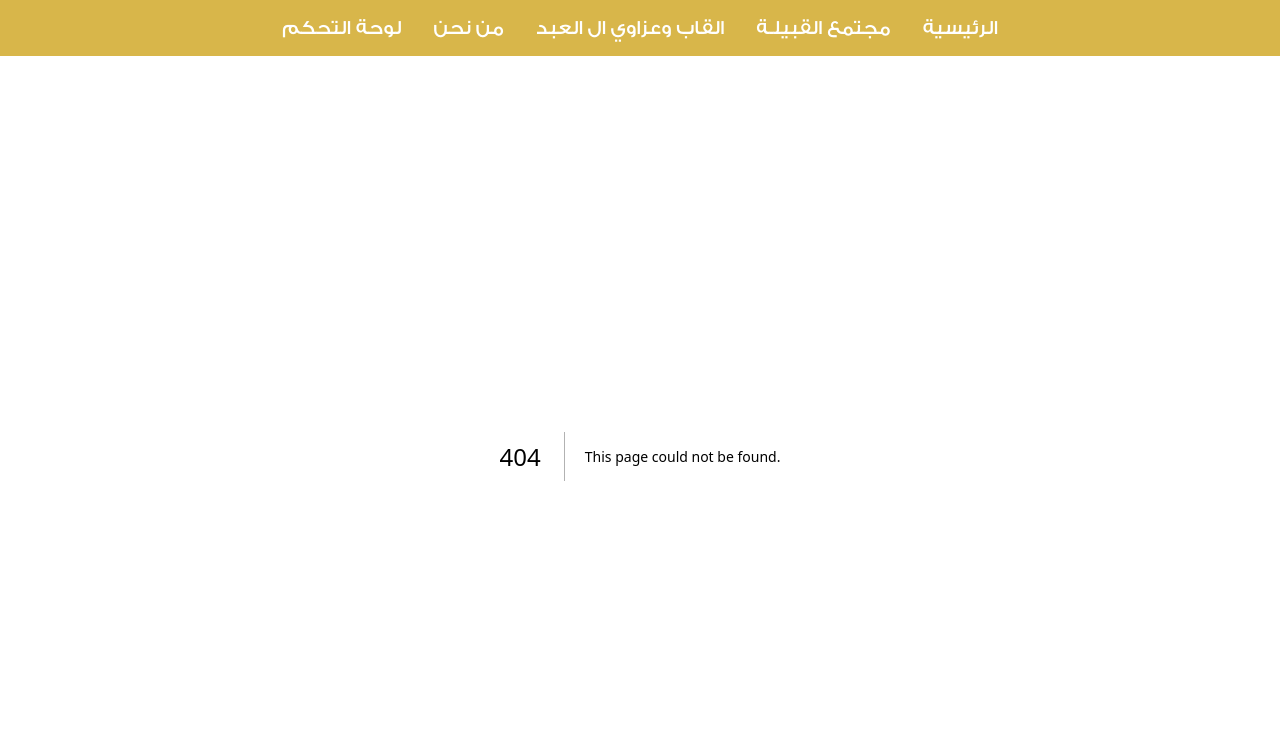
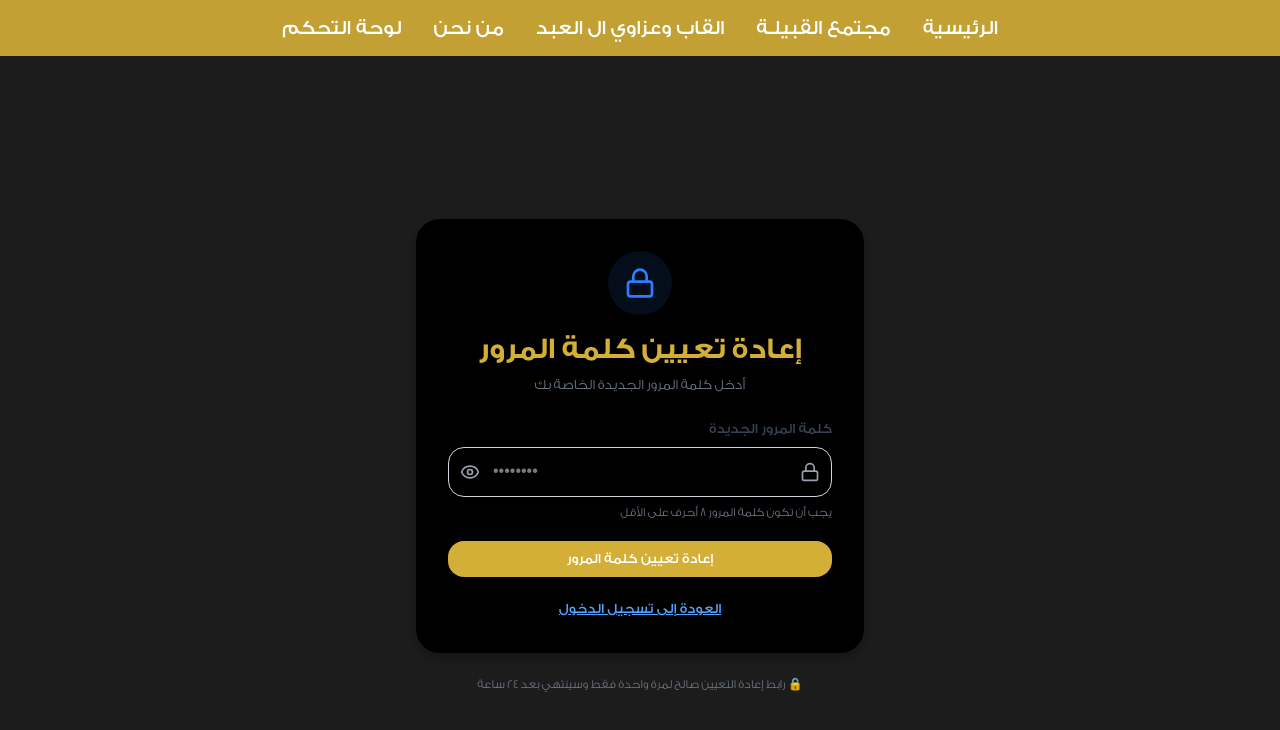
Before and after one commit to malikhussein/alabd-family, a Next.js app: page /reset-password/1 in a window 1280 px wide. Before the commit this address had no page. Shown: the top 730 px of the page. Built offline with nearby package versions, Linux system fonts and the light colour scheme.

Commit message:
feat: add reset password page with form validation, success/error messages, and navigation

```diff
--- /dev/null
+++ b/app/reset-password/[code]/page.tsx
@@ -0,0 +1,212 @@
+'use client';
+
+import { useState } from 'react';
+import { useForm } from 'react-hook-form';
+import { zodResolver } from '@hookform/resolvers/zod';
+import {
+  resetPasswordSchema,
+  type ResetPasswordInput,
+} from '@/lib/validation/auth';
+import { useRouter, useParams } from 'next/navigation';
+import Link from 'next/link';
+import { Button } from '../../../components/ui/button';
+import { Lock, Eye, EyeOff, CheckCircle } from 'lucide-react';
+
+export default function ResetPasswordPage() {
+  const [serverError, setServerError] = useState<string | null>(null);
+  const [successMessage, setSuccessMessage] = useState<string | null>(null);
+  const [showPassword, setShowPassword] = useState(false);
+  const router = useRouter();
+  const params = useParams();
+  const code = params.code as string;
+
+  const form = useForm<ResetPasswordInput>({
+    resolver: zodResolver(resetPasswordSchema),
+    defaultValues: { code: code || '', password: '' },
+    mode: 'onSubmit',
+  });
+
+  async function onSubmit(values: ResetPasswordInput) {
+    setServerError(null);
+    setSuccessMessage(null);
+
+    try {
+      const res = await fetch('/api/reset-password', {
+        method: 'POST',
+        headers: { 'Content-Type': 'application/json' },
+        body: JSON.stringify(values),
+      });
+
+      const data = await res.json().catch(() => ({}));
+
+      if (!res.ok) {
+        setServerError(data?.message ?? 'فشل إعادة تعيين كلمة المرور');
+        return;
+      }
+
+      setSuccessMessage('تم إعادة تعيين كلمة المرور بنجاح');
+
+      // Redirect to login after 2 seconds
+      setTimeout(() => {
+        router.push('/login');
+      }, 2000);
+    } catch (error) {
+      console.log(error);
+      setServerError('حدث خطأ. يرجى المحاولة مرة أخرى');
+    }
+  }
+
+  const { register, handleSubmit, formState } = form;
+  const { errors, isSubmitting } = formState;
+
+  return (
+    <div
+      className="min-h-screen bg-card flex items-center justify-center p-4"
+      dir="rtl"
+    >
+      <div className="w-full max-w-md">
+        {/* Card Container */}
+        <div className="rounded-2xl bg-black shadow-xl p-8 space-y-6">
+          {/* Header */}
+          <div className="text-center space-y-2">
+            <div className="w-16 h-16 bg-blue-500/10 rounded-full mx-auto flex items-center justify-center mb-4">
+              <Lock className="w-8 h-8 text-blue-500" />
+            </div>
+            <h1 className="text-3xl font-bold text-primary">
+              إعادة تعيين كلمة المرور
+            </h1>
+            <p className="text-gray-500 text-sm">
+              أدخل كلمة المرور الجديدة الخاصة بك
+            </p>
+          </div>
+
+          {/* Form */}
+          <form onSubmit={handleSubmit(onSubmit)} className="space-y-5">
+            {/* Hidden Code Input */}
+            <input type="hidden" {...register('code')} value={code} />
+
+            {/* Password Input */}
+            <div className="space-y-2">
+              <label className="text-sm font-medium text-gray-700 block">
+                كلمة المرور الجديدة
+              </label>
+              <div className="relative">
+                <input
+                  type={showPassword ? 'text' : 'password'}
+                  placeholder="••••••••"
+                  {...register('password')}
+                  className="w-full px-4 py-3 pl-11 pr-11 border border-gray-300 rounded-lg focus:ring-2 focus:ring-blue-500 focus:border-transparent transition-all outline-none"
+                  dir="ltr"
+                />
+                <div className="absolute right-3 top-1/2 -translate-y-1/2 text-gray-400">
+                  <Lock className="w-5 h-5" />
+                </div>
+                <button
+                  type="button"
+                  onClick={() => setShowPassword(!showPassword)}
+                  className="absolute left-3 top-1/2 -translate-y-1/2 text-gray-400 hover:text-gray-600 transition-colors"
+                >
+                  {showPassword ? (
+                    <EyeOff className="w-5 h-5" />
+                  ) : (
+                    <Eye className="w-5 h-5" />
+                  )}
+                </button>
+              </div>
+              {errors.password && (
+                <p className="text-sm text-red-500 flex items-center justify-end gap-1">
+                  {errors.password.message}
+                </p>
+              )}
+              <p className="text-xs text-gray-500">
+                يجب أن تكون كلمة المرور 8 أحرف على الأقل
+              </p>
+            </div>
+
+            {/* Success Message */}
+            {successMessage && (
+              <div className="bg-green-50 border border-green-200 rounded-lg p-3 flex items-center gap-2 text-green-700">
+                <CheckCircle className="w-5 h-5 shrink-0" />
+                <div>
+                  <span className="text-sm block">{successMessage}</span>
+                  <span className="text-xs">
+                    جاري تحويلك إلى صفحة تسجيل الدخول...
+                  </span>
+                </div>
+              </div>
+            )}
+
+            {/* Server Error */}
+            {serverError && (
+              <div className="bg-red-50 border border-red-200 rounded-lg p-3 flex items-center gap-2 text-red-700">
+                <svg
+                  className="w-5 h-5 shrink-0"
+                  fill="currentColor"
+                  viewBox="0 0 20 20"
+                >
+                  <path
+                    fillRule="evenodd"
+                    d="M10 18a8 8 0 100-16 8 8 0 000 16zM8.707 7.293a1 1 0 00-1.414 1.414L8.586 10l-1.293 1.293a1 1 0 101.414 1.414L10 11.414l1.293 1.293a1 1 0 001.414-1.414L11.414 10l1.293-1.293a1 1 0 00-1.414-1.414L10 8.586 8.707 7.293z"
+                    clipRule="evenodd"
+                  />
+                </svg>
+                <span className="text-sm">{serverError}</span>
+              </div>
+            )}
+
+            {/* Submit Button */}
+            <Button
+              disabled={isSubmitting || !!successMessage}
+              type="submit"
+              className="w-full bg-primary text-white font-medium py-3 rounded-lg transition-all duration-200 shadow-lg hover:shadow-xl disabled:opacity-50 disabled:cursor-not-allowed"
+            >
+              {isSubmitting ? (
+                <span className="flex items-center justify-center gap-2">
+                  <svg
+                    className="animate-spin h-5 w-5"
+                    fill="none"
+                    viewBox="0 0 24 24"
+                  >
+                    <circle
+                      className="opacity-25"
+                      cx="12"
+                      cy="12"
+                      r="10"
+                      stroke="currentColor"
+                      strokeWidth="4"
+                    />
+                    <path
+                      className="opacity-75"
+                      fill="currentColor"
+                      d="M4 12a8 8 0 018-8V0C5.373 0 0 5.373 0 12h4zm2 5.291A7.962 7.962 0 014 12H0c0 3.042 1.135 5.824 3 7.938l3-2.647z"
+                    />
+                  </svg>
+                  جاري إعادة التعيين...
+                </span>
+              ) : (
+                'إعادة تعيين كلمة المرور'
+              )}
+            </Button>
+
+            {/* Back to Login */}
+            <div className="text-center">
+              <Link
+                href="/login"
+                className="text-sm text-blue-400 hover:text-blue-700 font-medium underline"
+              >
+                العودة إلى تسجيل الدخول
+              </Link>
+            </div>
+          </form>
+        </div>
+
+        {/* Security Note */}
+        <div className="text-center mt-6">
+          <p className="text-gray-500 text-xs">
+            🔒 رابط إعادة التعيين صالح لمرة واحدة فقط وسينتهي بعد 24 ساعة
+          </p>
+        </div>
+      </div>
+    </div>
+  );
+}
```
